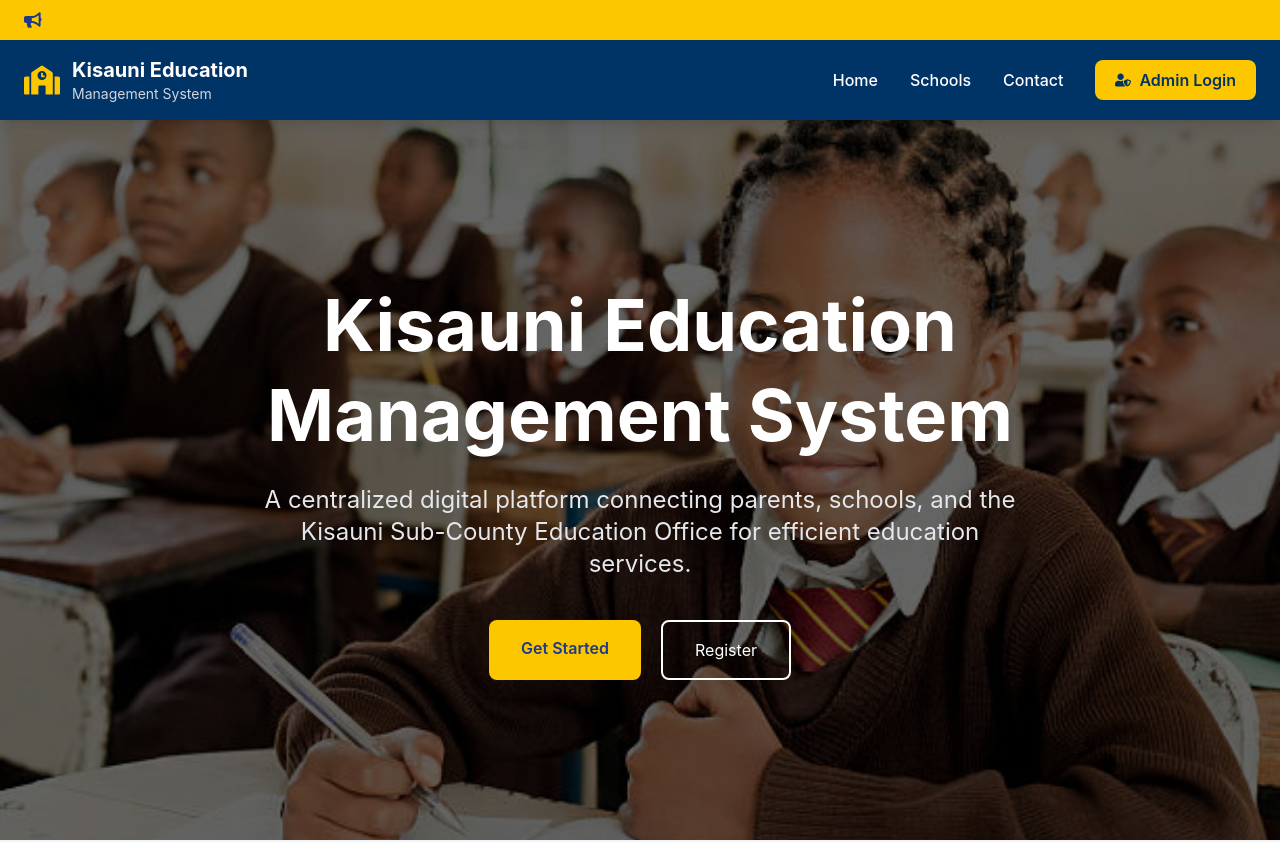
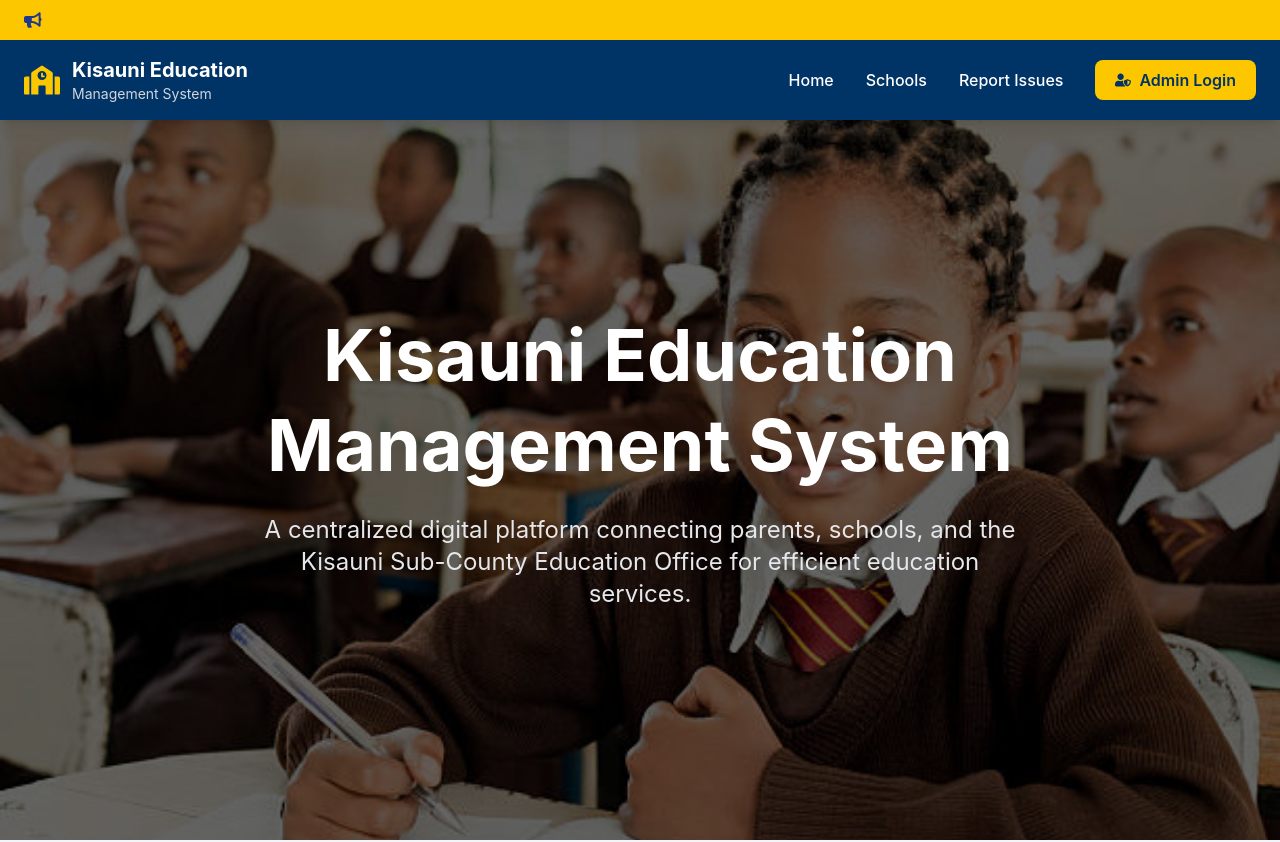
Before and after one commit to jrmugweru/kisauni-education, a React app in the folder frontend/: page / in a window 1280 px wide. Shown: the top 842 px of the page. Built offline with nearby package versions, Linux system fonts and the light colour scheme; no server answers; the HTML template or start-up script is replaced by a standard one.

Commit message:
updated frontend

```diff
--- a/frontend/src/Components/home/hero.jsx
+++ b/frontend/src/Components/home/hero.jsx
@@ -27,7 +27,7 @@ function Hero() {
 
         <div className="flex flex-wrap justify-center gap-5 mt-10">
 
-          <a
+          {/* <a
             href="#portals"
             className="bg-yellow-400 text-blue-900 px-8 py-4 rounded-lg font-semibold hover:bg-yellow-300 transition duration-300"
           >
@@ -39,7 +39,7 @@ function Hero() {
             className="border-2 border-white px-8 py-4 rounded-lg hover:bg-white hover:text-blue-900 transition duration-300"
           >
             Register
-          </Link>
+          </Link> */}
 
         </div>
 
--- a/frontend/src/Components/layout/Navbar.jsx
+++ b/frontend/src/Components/layout/Navbar.jsx
@@ -34,8 +34,8 @@ function Navbar() {
             Schools
           </Link>
 
-          <Link to="/contact" className="hover:text-yellow-400">
-            Contact
+          <Link to="/report-issue" className="hover:text-yellow-400">
+            Report Issues
           </Link>
 
           <Link
```
